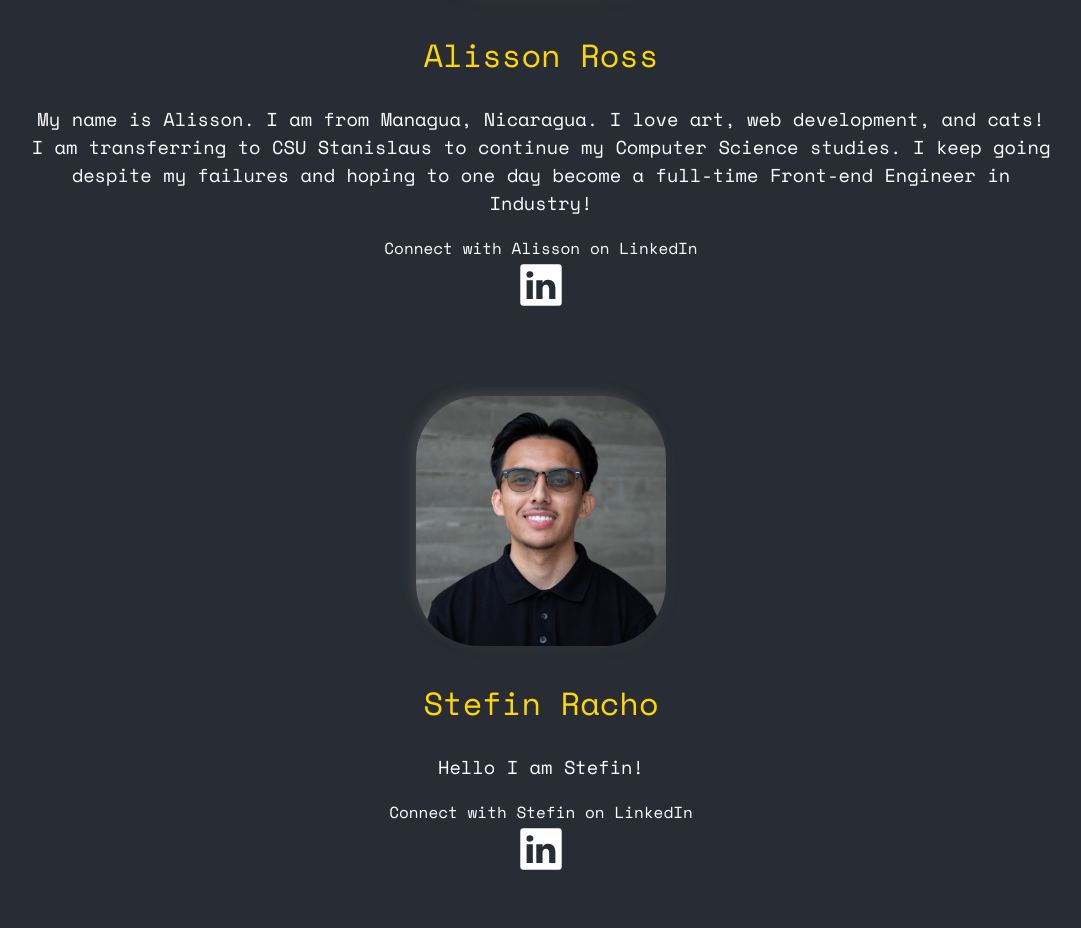
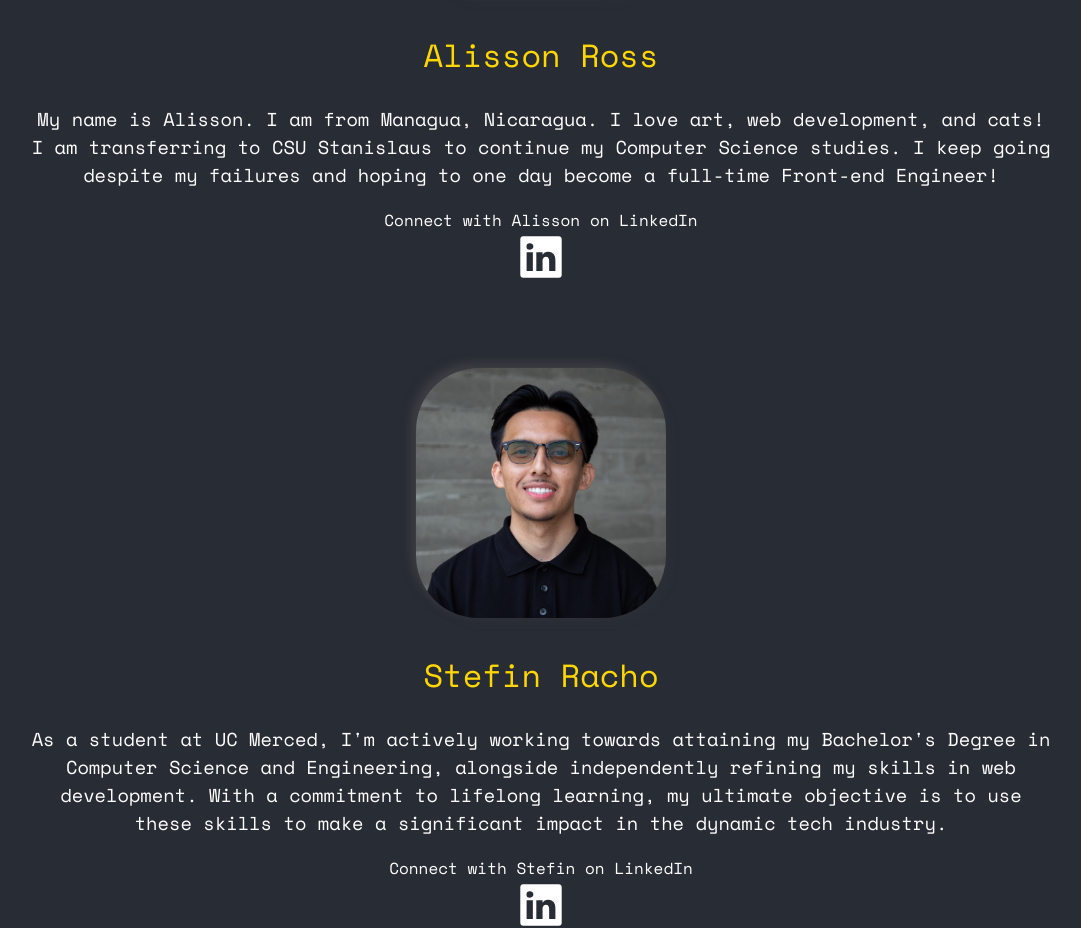
Before and after one commit to AlissonRoss/mercedsciencefair-2023, a React (Create React App) app: page /Team in a window 1280 px wide. Shown: the part 2248-3176 px from the top of the page, without its empty margins (99-1180 px from the left). Built offline with nearby package versions, Linux system fonts and the light colour scheme.

Commit message:
updated descriptions for stefin & ali

```diff
--- a/src/Components/Team.js
+++ b/src/Components/Team.js
@@ -49,7 +49,7 @@ function Team() {
               <h3 className="Team-Description">
                 My name is Alisson. I am from Managua, Nicaragua. I love art, web development, and cats!
                 I am transferring to CSU Stanislaus to continue my Computer Science studies.
-                I keep going despite my failures and hoping to one day become a full-time Front-end Engineer in Industry!
+                I keep going despite my failures and hoping to one day become a full-time Front-end Engineer!
               </h3>
               Connect with Alisson on LinkedIn<br/>
               <a href="https://www.linkedin.com/in/alisson-ross/"><img src={LinkedIn} width={50} alt="LinkedIn"/></a>
@@ -59,7 +59,10 @@ function Team() {
               <img className="Team-Img" src={Stefin} width="250" alt="Stefin Racho"/>
               <h2 className="Name">Stefin Racho</h2>
               <h3 className="Team-Description">
-                Hello I am Stefin!
+              As a student at UC Merced, I'm actively working towards attaining my Bachelor's Degree in Computer Science and Engineering,
+              alongside independently refining my skills in web development.
+              With a commitment to lifelong learning, my ultimate objective is to use these skills to make a significant impact
+              in the dynamic tech industry.
               </h3>
               Connect with Stefin on LinkedIn<br/>
               <a href="https://www.linkedin.com/in/stefinracho/"><img src={LinkedIn} width={50} alt="LinkedIn"/></a>
```
